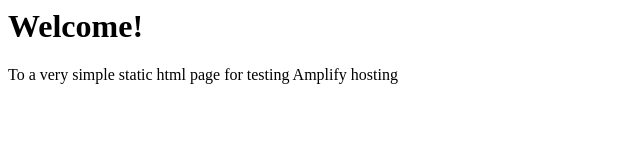
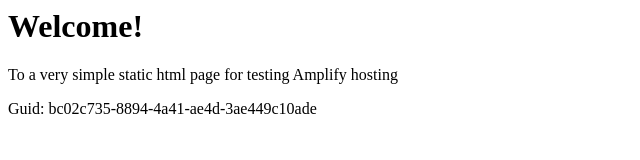
Before and after one commit to aws-aemilia-hkg/Github-PR-Commit-Integration-Test-DoNotTouch-Gith-P5X5MO5I-v1-preprod-ap-east-1, a website: page src/index.html in a window 1280 px wide. Shown: the whole page, without its empty margins (0-640 px from the left). Drawn offline with Linux system fonts and the light colour scheme.

Commit message:
commit from integ tests

```diff
--- a/src/index.html
+++ b/src/index.html
@@ -1,3 +1,5 @@
+
+
 <html lang="en">
 
 <head>
@@ -10,6 +12,6 @@
 <body>
     <h1>Welcome!</h1>
     <p>To a very simple static html page for testing Amplify hosting</p>
-</body>
+    <p>Guid: bc02c735-8894-4a41-ae4d-3ae449c10ade</p></body>
 
 </html>
```
